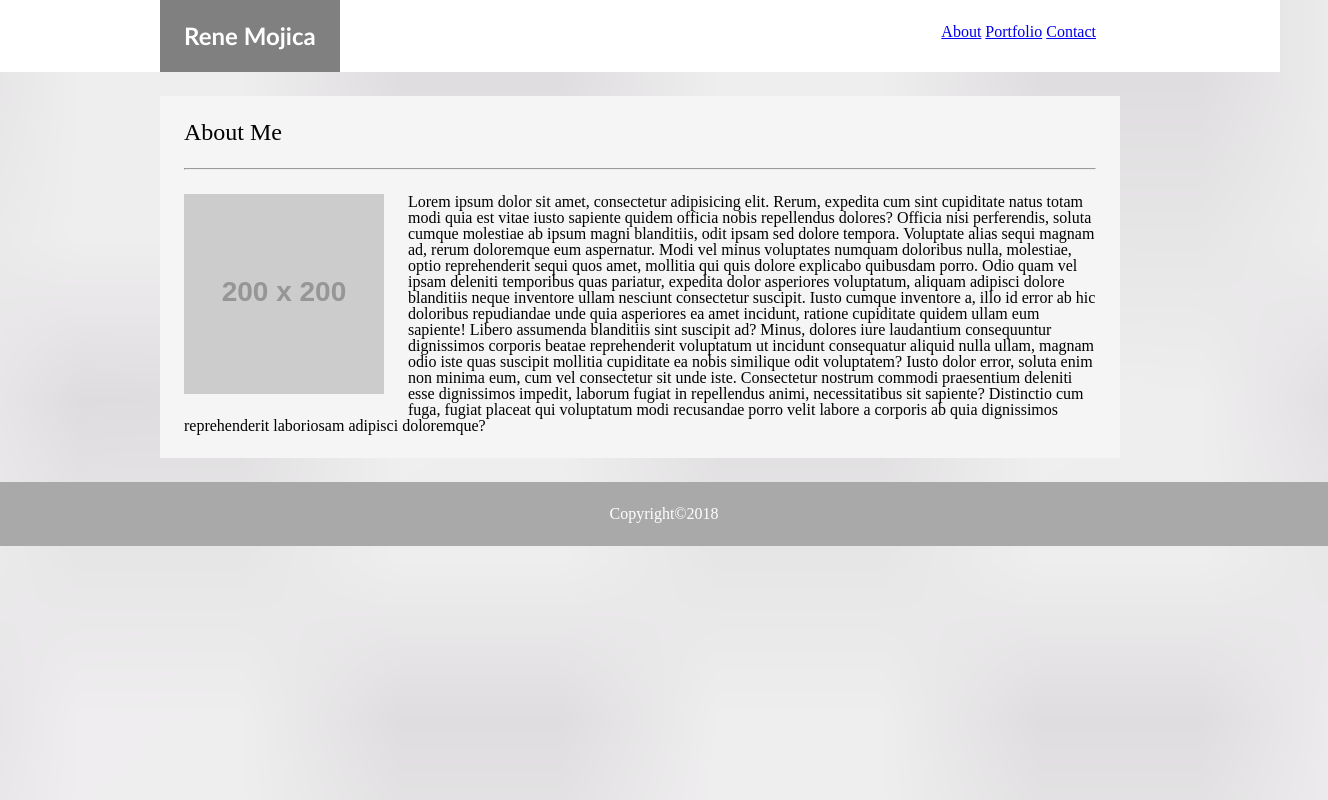
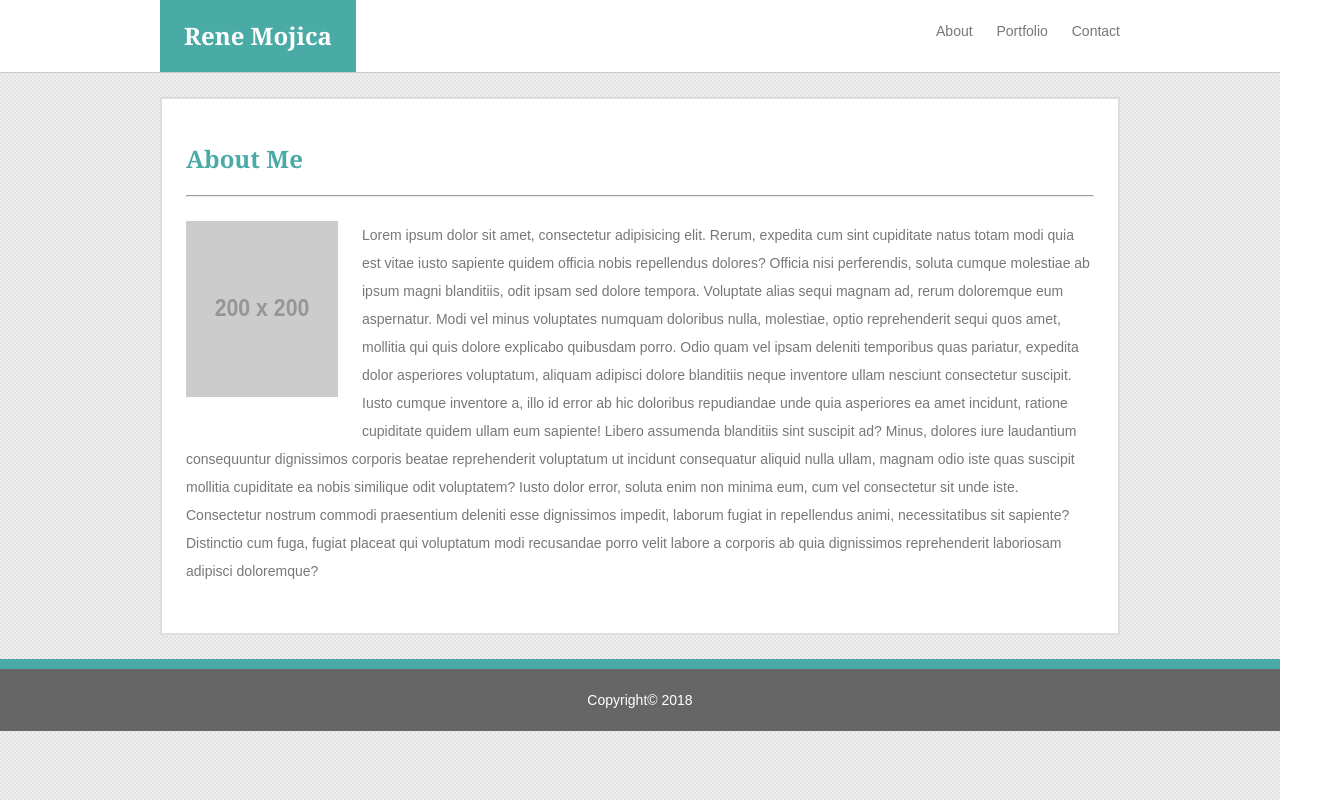
Before and after one commit to rmoj/Basic-Portfolio, a plain HTML site: page index.html in a window 1280 px wide. Shown: the whole page, 1328 px wide, since content can reach past the window. Drawn offline with Linux system fonts and the light colour scheme; placeholder pictures from the web are drawn by us.

Commit message:
index - style changes

```diff
--- a/assets/css/style.css
+++ b/assets/css/style.css
@@ -1,25 +1,27 @@
+* {
+  box-sizing: border-box;
+}
+
 body {
   display: flex;
   flex-direction: column;
-  /* align-items: center; */
-  /* align-content: center; */
+  align-items: center;
   background: url('../images/white_carbon.png');
-  background-repeat: repeat;
-  background-size: cover;
   padding: 0;
   margin: 0 auto;
+  color: #777777;
+  font-family: 'Arial', 'Helvetica Neue', Helvetica, sans-serif;
+  font-size: 14px;
 }
-
-/* #container {
-  margin: 0 auto;
-  width: 960px;
-} */
 
 header {
   display: flex;
   justify-content: center;
-  background-color: white;
+  background-color: #ffffff;
   width: 100%;
+  border-bottom-color: #cccccc;
+  border-bottom-style: solid;
+  border-bottom-width: 1px;
 }
 
 #headtainer {
@@ -31,42 +33,49 @@ header {
 }
 
 nav {
-  padding: 24px;
-  text-decoration-line: none;
-  font-size: 16px;
+  padding: 24px 0px 24px 0px;
 }
 
-#brand {
-  background-color: grey;
-  padding: 24px;
+a {
+  text-decoration: none;
+  color: #777777;
+  padding-left: 20px;
+}
+
+a:hover {
+  font-size: x-large;
+  color: #4aaaa5;
+}
+
+.heading {
+  font-family: 'Georgia', Times, Times New Roman, serif;
+  font-weight: bold;
+  font-size: 24px;
 }
 
 .name {
-  color: white;
-  font-family: 'Gill Sans', 'Gill Sans MT', Calibri, 'Trebuchet MS', sans-serif;
-  font-weight: bold;
-  font-size: 24px;
-  text-decoration-line: none;
+  background-color: #4aaaa5;
+  padding: 24px;
+  color: #ffffff;
 }
 
 main {
-  margin: 0 auto;
+  background-color: #ffffff;
+  margin: 24px 0px 24px 0px;
   width: 960px;
   padding: 24px 0px;
+  border-color: #dddddd;
+  border-style: solid;
+  border-width: 2px;
 }
 
 h1 {
-  font-size: 24px;
   padding: 24px 0px 0px 24px;
+  color: #4aaaa5;
 }
 
 hr {
   margin: 24px 24px 24px 24px;
-}
-
-#info {
-  float: left;
-  background-color: whitesmoke;
 }
 
 .profilepic {
@@ -78,6 +87,7 @@ hr {
 
 .content {
   padding: 0px 24px 24px 24px;
+  line-height: 2;
 }
 
 footer {
@@ -87,5 +97,8 @@ footer {
   align-items: center;
   text-align: center;
   color: white;
-  background-color: darkgray;
+  background-color: #666666;
+  border-top-color: #4aaaa5;
+  border-top-style: solid;
+  border-top-width: 10px;
 }
--- a/index.html
+++ b/index.html
@@ -12,13 +12,9 @@
 </head>
 
 <body>
-
   <header>
     <div id="headtainer">
-      <div id="brand">
-        <a class="name" href="#">Rene Mojica</a>
-      </div>
-
+      <div class="name heading">Rene Mojica</div>
       <nav>
         <a href="index.html">About</a>
         <a href="portfolio.html">Portfolio</a>
@@ -28,36 +24,33 @@
   </header>
 
   <main>
-    <section id="info">
-      <h1>About Me</h1>
-      <hr>
-      <img src="http://via.placeholder.com/200x200" alt="Rene" class="profilepic">
-      <p class="content">Lorem ipsum dolor sit amet, consectetur adipisicing elit. Rerum, expedita cum
-        sint cupiditate natus totam modi quia est vitae iusto sapiente quidem officia
-        nobis repellendus dolores? Officia nisi perferendis, soluta cumque molestiae
-        ab ipsum magni blanditiis, odit ipsam sed dolore tempora. Voluptate alias
-        sequi magnam ad, rerum doloremque eum aspernatur. Modi vel minus voluptates
-        numquam doloribus nulla, molestiae, optio reprehenderit sequi quos amet,
-        mollitia qui quis dolore explicabo quibusdam porro. Odio quam vel ipsam deleniti
-        temporibus quas pariatur, expedita dolor asperiores voluptatum, aliquam adipisci
-        dolore blanditiis neque inventore ullam nesciunt consectetur suscipit. Iusto
-        cumque inventore a, illo id error ab hic doloribus repudiandae unde quia
-        asperiores ea amet incidunt, ratione cupiditate quidem ullam eum sapiente!
-        Libero assumenda blanditiis sint suscipit ad? Minus, dolores iure laudantium
-        consequuntur dignissimos corporis beatae reprehenderit voluptatum ut incidunt
-        consequatur aliquid nulla ullam, magnam odio iste quas suscipit mollitia
-        cupiditate ea nobis similique odit voluptatem? Iusto dolor error, soluta
-        enim non minima eum, cum vel consectetur sit unde iste. Consectetur nostrum
-        commodi praesentium deleniti esse dignissimos impedit, laborum fugiat in
-        repellendus animi, necessitatibus sit sapiente? Distinctio cum fuga, fugiat
-        placeat qui voluptatum modi recusandae porro velit labore a corporis ab quia
-        dignissimos reprehenderit laboriosam adipisci doloremque?</p>
-    </section>
+    <h1 class="heading">About Me</h1>
+    <hr>
+    <img src="http://via.placeholder.com/200x200" alt="Rene" class="profilepic">
+    <p class="content">Lorem ipsum dolor sit amet, consectetur adipisicing elit. Rerum, expedita cum
+      sint cupiditate natus totam modi quia est vitae iusto sapiente quidem officia
+      nobis repellendus dolores? Officia nisi perferendis, soluta cumque molestiae
+      ab ipsum magni blanditiis, odit ipsam sed dolore tempora. Voluptate alias sequi
+      magnam ad, rerum doloremque eum aspernatur. Modi vel minus voluptates numquam
+      doloribus nulla, molestiae, optio reprehenderit sequi quos amet, mollitia qui
+      quis dolore explicabo quibusdam porro. Odio quam vel ipsam deleniti temporibus
+      quas pariatur, expedita dolor asperiores voluptatum, aliquam adipisci dolore
+      blanditiis neque inventore ullam nesciunt consectetur suscipit. Iusto cumque
+      inventore a, illo id error ab hic doloribus repudiandae unde quia asperiores
+      ea amet incidunt, ratione cupiditate quidem ullam eum sapiente! Libero assumenda
+      blanditiis sint suscipit ad? Minus, dolores iure laudantium consequuntur dignissimos
+      corporis beatae reprehenderit voluptatum ut incidunt consequatur aliquid nulla
+      ullam, magnam odio iste quas suscipit mollitia cupiditate ea nobis similique
+      odit voluptatem? Iusto dolor error, soluta enim non minima eum, cum vel consectetur
+      sit unde iste. Consectetur nostrum commodi praesentium deleniti esse dignissimos
+      impedit, laborum fugiat in repellendus animi, necessitatibus sit sapiente?
+      Distinctio cum fuga, fugiat placeat qui voluptatum modi recusandae porro velit
+      labore a corporis ab quia dignissimos reprehenderit laboriosam adipisci doloremque?</p>
   </main>
+
   <footer>
-    <p>Copyright&copy;2018</p>
+    <p>Copyright&copy; 2018</p>
   </footer>
-
 </body>
 
 </html>
```
